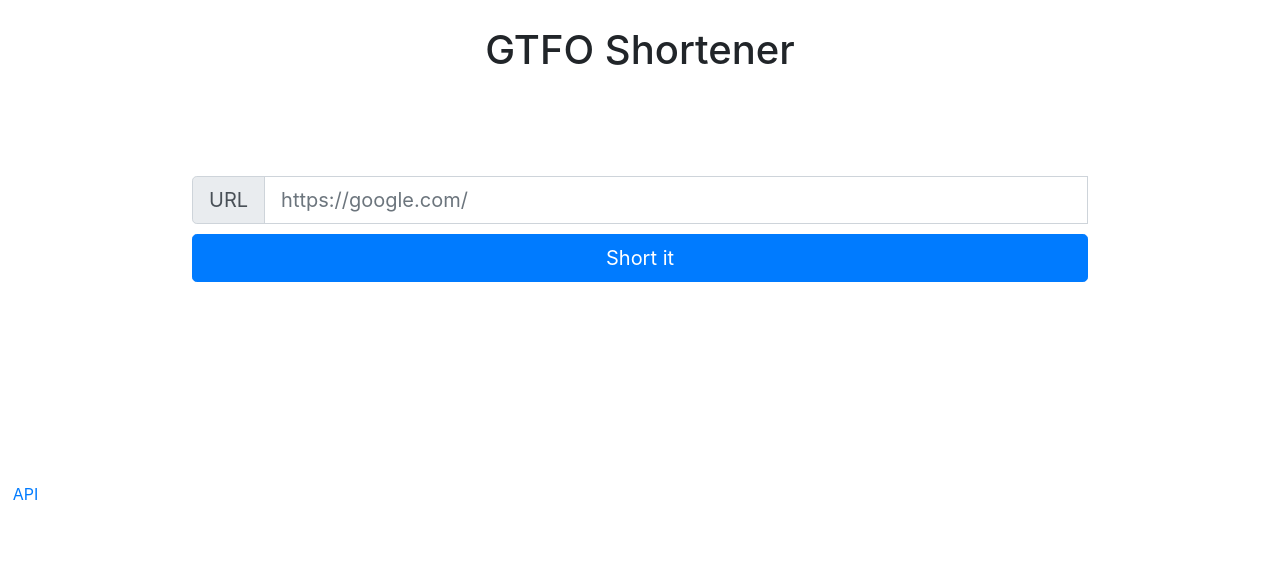
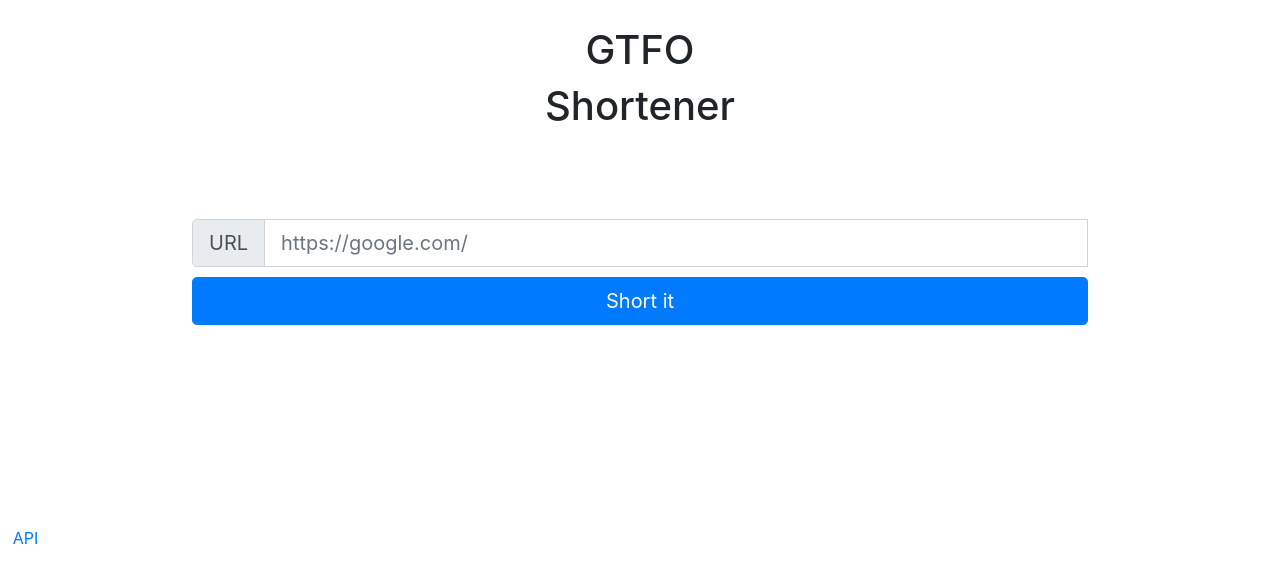
Before and after one commit to P-Alban/url-shortener, a Flask app: page / in a window 1280 px wide. Shown: the top 565 px of the page. Run offline with Flask 2, Linux system fonts and the light colour scheme; some libraries are stand-ins or nearby versions.

Commit message:
change index

```diff
--- a/templates/index.html
+++ b/templates/index.html
@@ -3,17 +3,17 @@
 <head>
     <meta charset="UTF-8">
     <title>Amazing shortener</title>
-    <link rel="stylesheet" href="https://stackpath.bootstrapcdn.com/bootstrap/4.2.1/css/bootstrap.min.css"
-          integrity="sha384-GJzZqFGwb1QTTN6wy59ffF1BuGJpLSa9DkKMp0DgiMDm4iYMj70gZWKYbI706tWS" crossorigin="anonymous">
+    <link rel="stylesheet" href="https://stackpath.bootstrapcdn.com/bootstrap/4.2.1/css/bootstrap.min.css">
     <link href="{{ url_for('static', filename='favicon.ico') }}" rel="icon" type="image/x-icon"/>
     <script src="https://ajax.googleapis.com/ajax/libs/jquery/3.3.1/jquery.min.js"></script>
+    <script src="//netdna.bootstrapcdn.com/bootstrap/3.3.2/js/bootstrap.min.js"></script>
 </head>
 <body style="background: #FFFFFF">
 <style type="text/css">
     #inp {
         width: 70%; /* Ширина */
         margin: auto;
-        margin-top: 8%;
+        margin-top: 7%;
     }
 </style>
 
@@ -34,16 +34,16 @@
 </style>
 
 <div id="site-title">
-    <h1 style="text-align: center">
-        GTFO Shortener
-    </h1>
+    <h1 style="text-align: center">GTFO</h1>
+    <h1 style="text-align: center">Shortener</h1>
 </div>
 
 <div class="input-group input-group-lg" id="inp">
     <div class="input-group-prepend">
         <span class="input-group-text" id="inputGroup-sizing-lg">URL</span>
     </div>
-    <input placeholder="https://google.com/" type="text" id="base-url" class="form-control" aria-label="Large" aria-describedby="inputGroup-sizing-sm">
+    <input placeholder="https://google.com/" type="text" id="base-url" class="form-control" aria-label="Large"
+           aria-describedby="inputGroup-sizing-sm">
     <button id="res-btn" onclick="showPWField()" style="margin-top: 10px" type="button"
             class="btn btn-primary btn-lg btn-block">
         Short it
```
